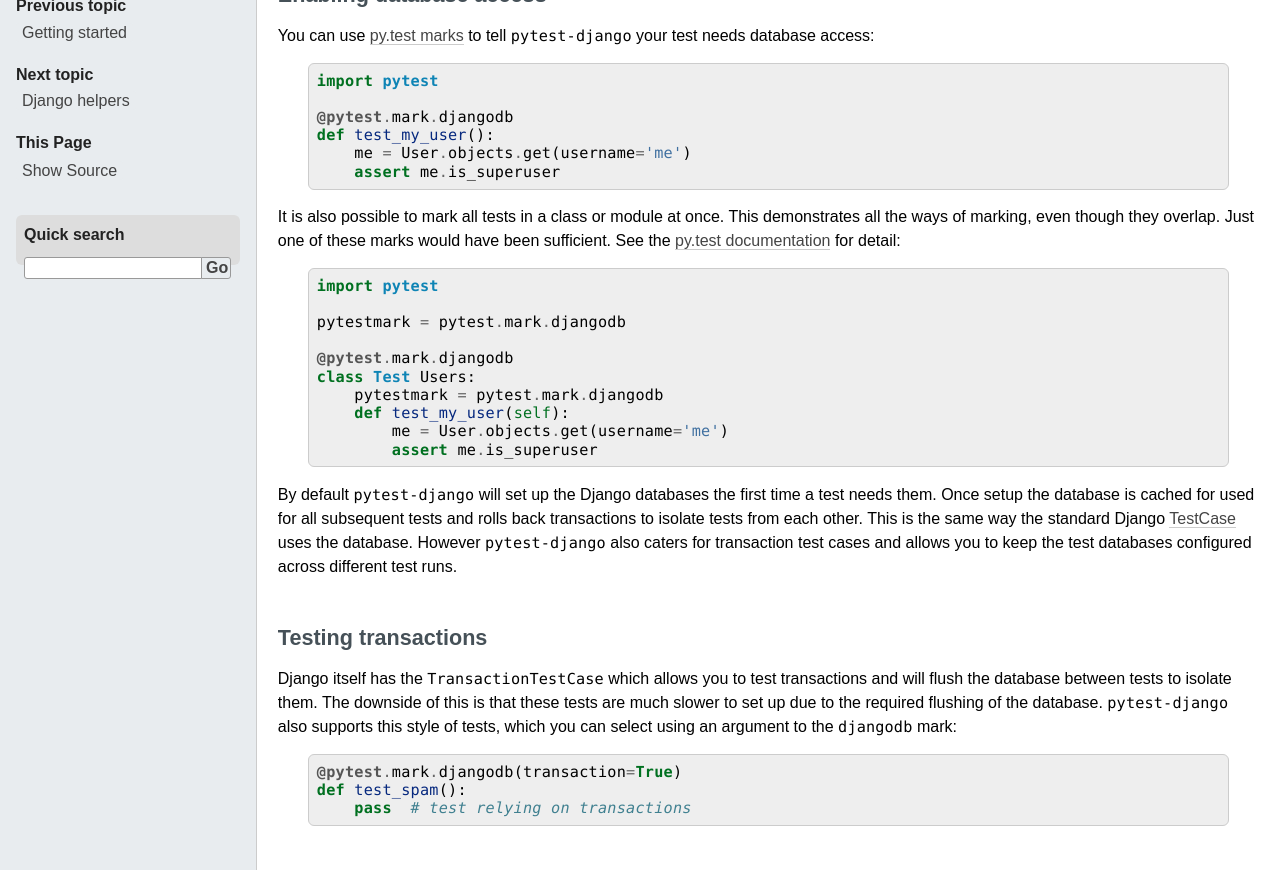
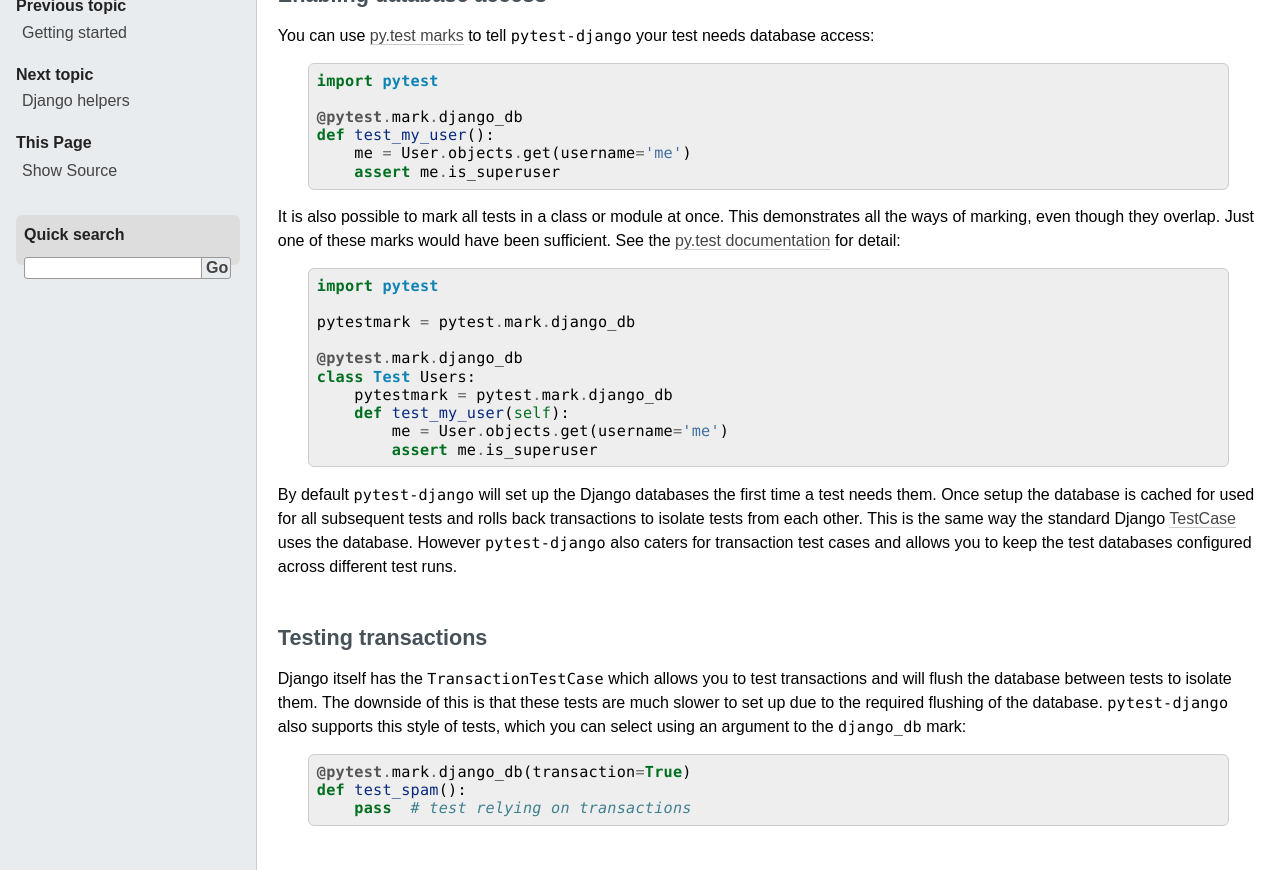
Before and after one commit to pytest-dev/pytest-django, a Sphinx documentation site: the page built from docs/database.rst, in a window 1280 px wide. Shown: the part 273-1143 px from the top of the page. Built offline with Sphinx 7.4.7, drawn with Linux system fonts in a browser that asks for light colours.

Commit message:
Corrected usage of django_db in docs

```diff
--- a/docs/database.rst
+++ b/docs/database.rst
@@ -17,7 +17,7 @@ tell ``pytest-django`` your test needs database access::
 
    import pytest
 
-   @pytest.mark.djangodb
+   @pytest.mark.django_db
    def test_my_user():
        me = User.objects.get(username='me')
        assert me.is_superuser
@@ -31,11 +31,11 @@ for detail::
 
    import pytest
 
-   pytestmark = pytest.mark.djangodb
+   pytestmark = pytest.mark.django_db
 
-   @pytest.mark.djangodb
+   @pytest.mark.django_db
    class Test Users:
-       pytestmark = pytest.mark.djangodb
+       pytestmark = pytest.mark.django_db
        def test_my_user(self):
            me = User.objects.get(username='me')
            assert me.is_superuser
@@ -60,9 +60,9 @@ transactions and will flush the database between tests to isolate
 them.  The downside of this is that these tests are much slower to
 set up due to the required flushing of the database.
 ``pytest-django`` also supports this style of tests, which you can
-select using an argument to the ``djangodb`` mark::
+select using an argument to the ``django_db`` mark::
 
-   @pytest.mark.djangodb(transaction=True)
+   @pytest.mark.django_db(transaction=True)
    def test_spam():
        pass  # test relying on transactions
 
```
